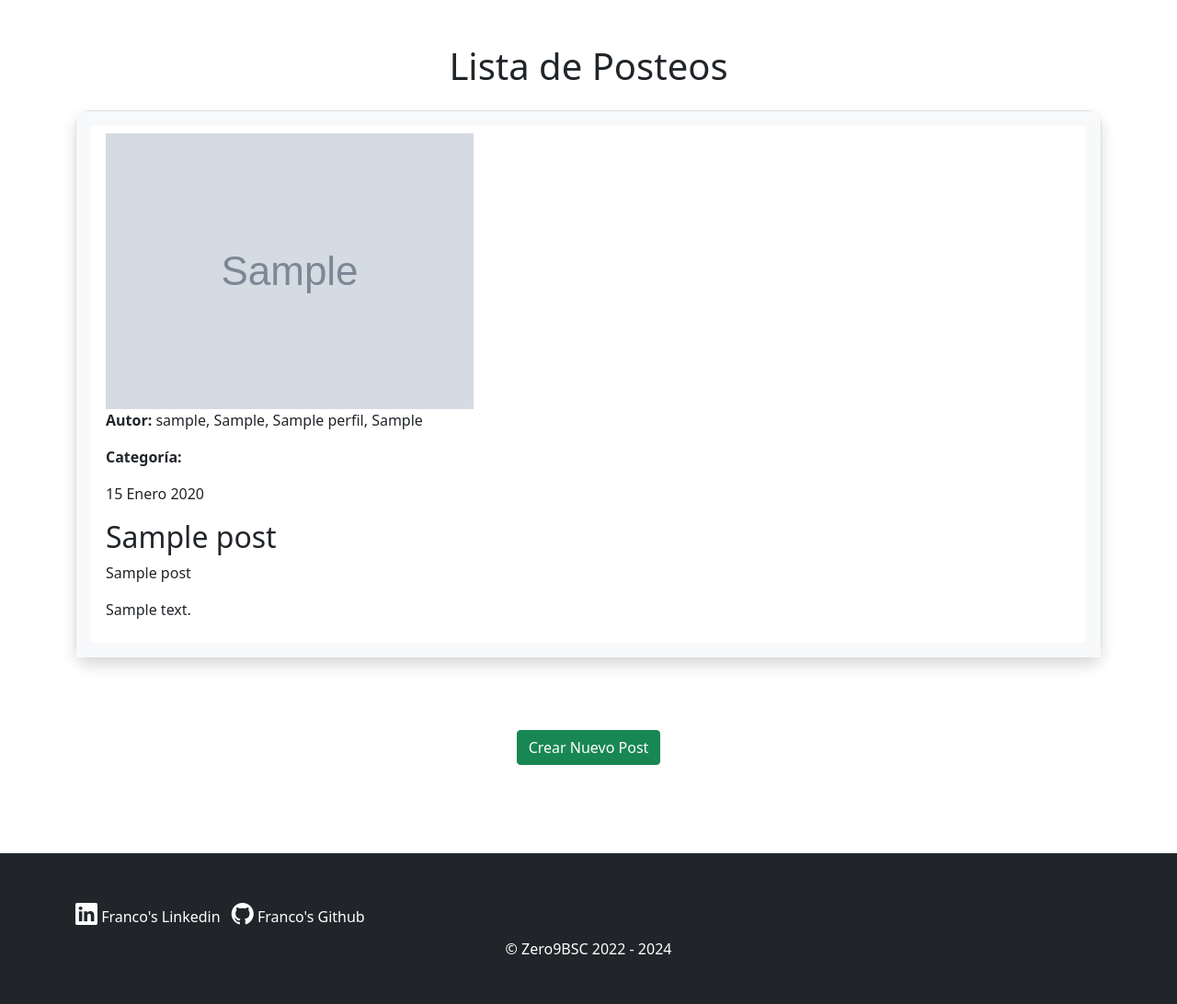
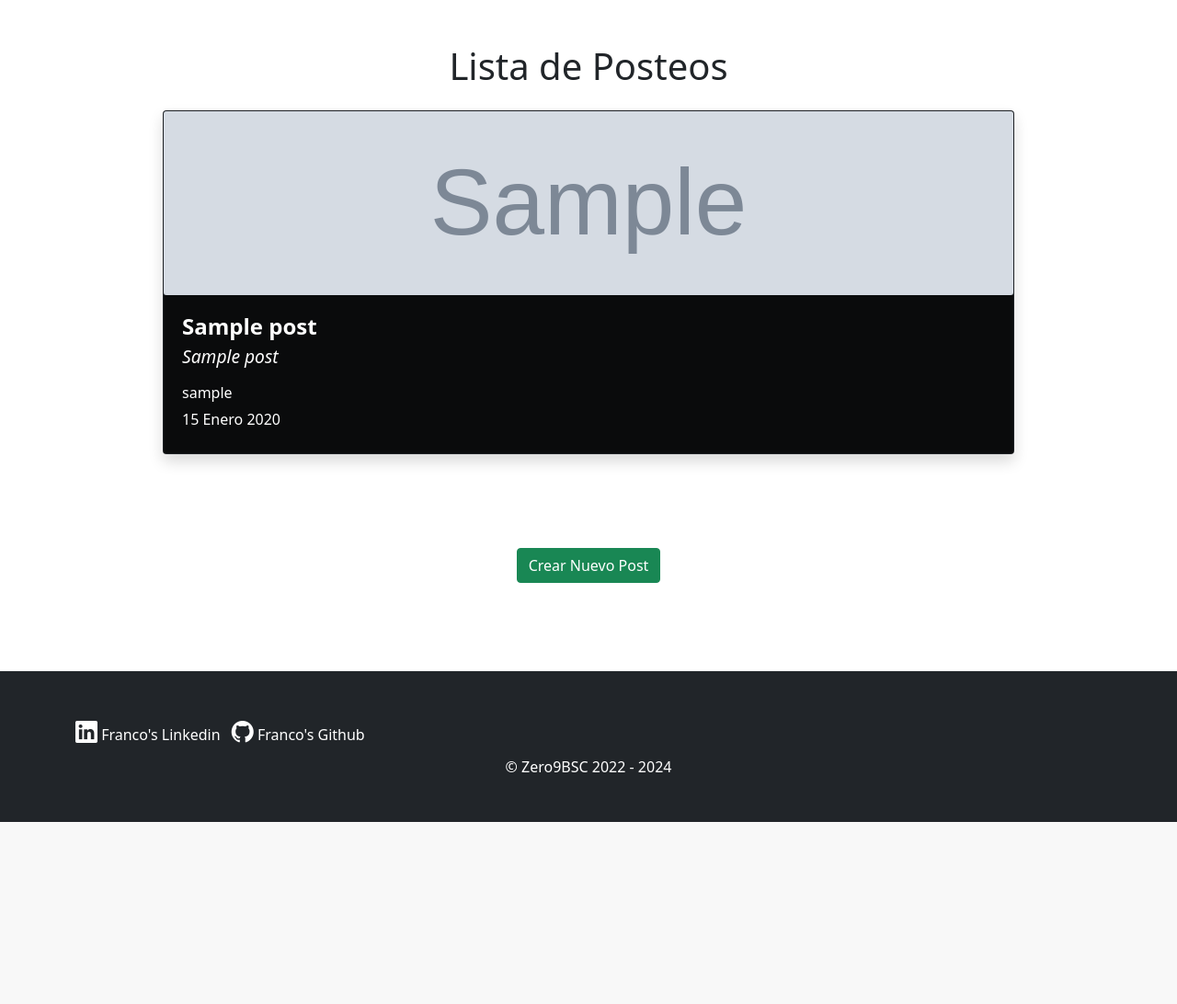
Before and after one commit to Zero9BSC/proyecto_final_django, a Django app: page /mostrar_posteos/ in a window 1280 px wide. Shown: the part 55-1147 px from the top of the page at 92% size. After the commit the page ends 949 px from the top, so only its background shows below. Run offline with Django 4.2, Linux system fonts and the light colour scheme; tables that the repository leaves empty hold one stand-in row (values such as "Sample post"); grey boxes marked "Sample" are stand-in pictures; some libraries are stand-ins or nearby versions.

Commit message:
Fix categories, update mostar_posteos and post_list html and styles

```diff
--- a/my_blog/Home/templates/index.html
+++ b/my_blog/Home/templates/index.html
@@ -61,6 +61,9 @@
                 color: #333;
                 transition: transform 0.3s ease;
                 padding: 15px;
+                display: flex;
+                flex-direction: column;
+                align-items: center;
             }
 
             .category-item:hover {
@@ -84,20 +87,20 @@
                 border-radius: 0.25rem 0.25rem 0 0;
             }
 
-            .card-body {
-                background-color: #f8f9fa;
+            .card {
+                margin-bottom: 30px;
+                border-radius: 9px; /* Aquí se establece el radio de borde para las tarjetas */
+                {% comment %} border: 1px solid rgba(0, 0, 0, 0.125); /* Aquí se establece el borde sólido */ {% endcomment %}
             }
 
-            .card {
-                margin-bottom: 30px;
-                border-radius: 15px;
-                border: 1px solid rgba(0, 0, 0, 0.125);
-            }
+            {% comment %} .card-header {
+                background-color: #343a40;
+                color: #fff;
+                padding: 10px 20px;
+                border-bottom: 1px solid rgba(0, 0, 0, 0.125); /* Aquí se establece el borde inferior */
 
-            .card-header {
-                border-bottom: 0;
-                border-radius: 15px 15px 0 0;
-            }
+            } {% endcomment %}
+
             /* Estilos específicos para el footer */
             .footer .bi {
                 font-size: 1.5rem; /* Restaurar el tamaño de los iconos del footer */
--- a/my_blog/Home/templates/mostrar_posteos.html
+++ b/my_blog/Home/templates/mostrar_posteos.html
@@ -3,45 +3,117 @@
 
 {% block codigoDinamico %}
 
+<style>
+    .card-img-container {
+        height: 200px;
+        overflow: hidden;
+    }
+
+    .card-img-container img {
+        object-fit: cover;
+        width: 100%;
+        height: 100%;
+    }
+
+    .card-overlay {
+        background-color: rgba(0, 0, 0, 0.7);
+        padding: 20px;
+        color: #ffffff;
+    }
+
+    .card-title {
+        font-size: 1.5rem;
+        font-weight: bold;
+        margin-bottom: 10px;
+    }
+
+    .card-subtitle {
+        font-size: 1.2rem;
+        font-style: italic;
+        margin-bottom: 20px;
+    }
+
+    .card-text {
+        font-size: 1rem;
+        margin-bottom: 5px;
+    }
+
+    .card-text:last-child {
+        margin-bottom: 0;
+    }
+
+    .btn-custom {
+        background-color: #4CAF50;
+        color: white;
+        border: none;
+        padding: 10px 20px;
+        text-align: center;
+        text-decoration: none;
+        display: inline-block;
+        font-size: 16px;
+        margin: 4px 2px;
+        transition-duration: 0.4s;
+        cursor: pointer;
+        border-radius: 8px;
+    }
+
+    .btn-custom:hover {
+        background-color: #45a049;
+    }
+
+    .btn-danger {
+        background-color: #f44336;
+    }
+
+    .btn-danger:hover {
+        background-color: #da190b;
+    }
+
+    .btn-primary {
+        background-color: #008CBA;
+    }
+
+    .btn-primary:hover {
+        background-color: #0077A3;
+    }
+</style>
+
 <div class="container mt-5">
     <h1 class="h-primary text-center mb-4">Lista de Posteos</h1>
 
     <div class="row justify-content-center">
-        <div class="col-lg-12">
-            <div class="card shadow">
-                <div class="card-body">
         {% if posteos %}
-                        <ul class="list-group list-group-flush">
             {% for post in posteos %}
-                                <li class="list-group-item">
+                <div class="col-lg-10 mb-4">
+                    <div class="card bg-dark text-white shadow rounded">
                         {% if post.imagen %}
-                                        <img src="{{ post.imagen.url }}" alt="Imagen del post" class="img-fluid post-imagen">
-                                    {% else %}
-                                        <p class="text-muted">No hay imagen asociada a este post.</p>
-                                    {% endif %}
-                                    <p><strong>Autor:</strong> {{ post.autor }}</p>
-                                    <p><strong>Categoría:</strong> {{ post.categoria }}</p>
-                                    <p>{{ post.fecha }}</p>
-                                    <h2 class="card-title">{{ post.titulo }}</h2>
-                                    <p>{{ post.sub_titulo }}</p>
-                                    <p>{{ post.texto }}</p>
-                                    {% if post.es_autor %}
-                                        <div class="mt-3">
-                                            <a href="{% url 'Eliminar Posteos' post_id=post.id %}" class="btn btn-danger mr-2" style="color: white; text-decoration: none;">Eliminar</a>
-                                            <a href="{% url 'Actualizar Posteos' post_id=post.id %}" class="btn btn-primary" style="color: white; text-decoration: none;">Actualizar</a>
+                            <div class="card-img-container d-flex align-items-center justify-content-center">
+                                <img src="{{ post.imagen.url }}" class="card-img" alt="Imagen del post">
                             </div>
                         {% endif %}
-                                </li>
+                        <div class="card-overlay">
+                            <h2 class="card-title">{{ post.titulo | slice:":50" }}</h2>
+                            <h5 class="card-subtitle mb-3">{{ post.sub_titulo | slice:":70" }}</h5>
+                            <p class="card-text">{{ post.autor.usuario.username }}</p> <!-- Mostrar solo el nombre de usuario -->
+                            <p class="card-text">{{ post.fecha }}</p>
+                            {% if post.autor.usuario == request.user %}
+                                <div class="mt-3">
+                                    <a href="{% url 'Eliminar Posteos' post_id=post.id %}" class="btn btn-danger btn-custom mr-2">Eliminar</a>
+                                    <a href="{% url 'Actualizar Posteos' post_id=post.id %}" class="btn btn-primary btn-custom">Actualizar</a>
+                                </div>
+                            {% endif %}
+                            <a href="{% url 'Detail' post.id %}" class="stretched-link"></a>
+                        </div>
+                    </div>
+                </div>
             {% endfor %}
-                        </ul>
         {% else %}
+            <div class="col-lg-8">
                 <div class="text-center">
                     <h2 class="h-primary">No hay posteos creados</h2>
                 </div>
+            </div>
         {% endif %}
-                </div>
-            </div>
-        </div>
     </div>
 
     <div class="text-center mt-5">
```
Also changed, not shown: my_blog/Home/templates/Home/post_list.html (+49 -11 lines). Lines whose indentation alone changed are shown as unchanged.
